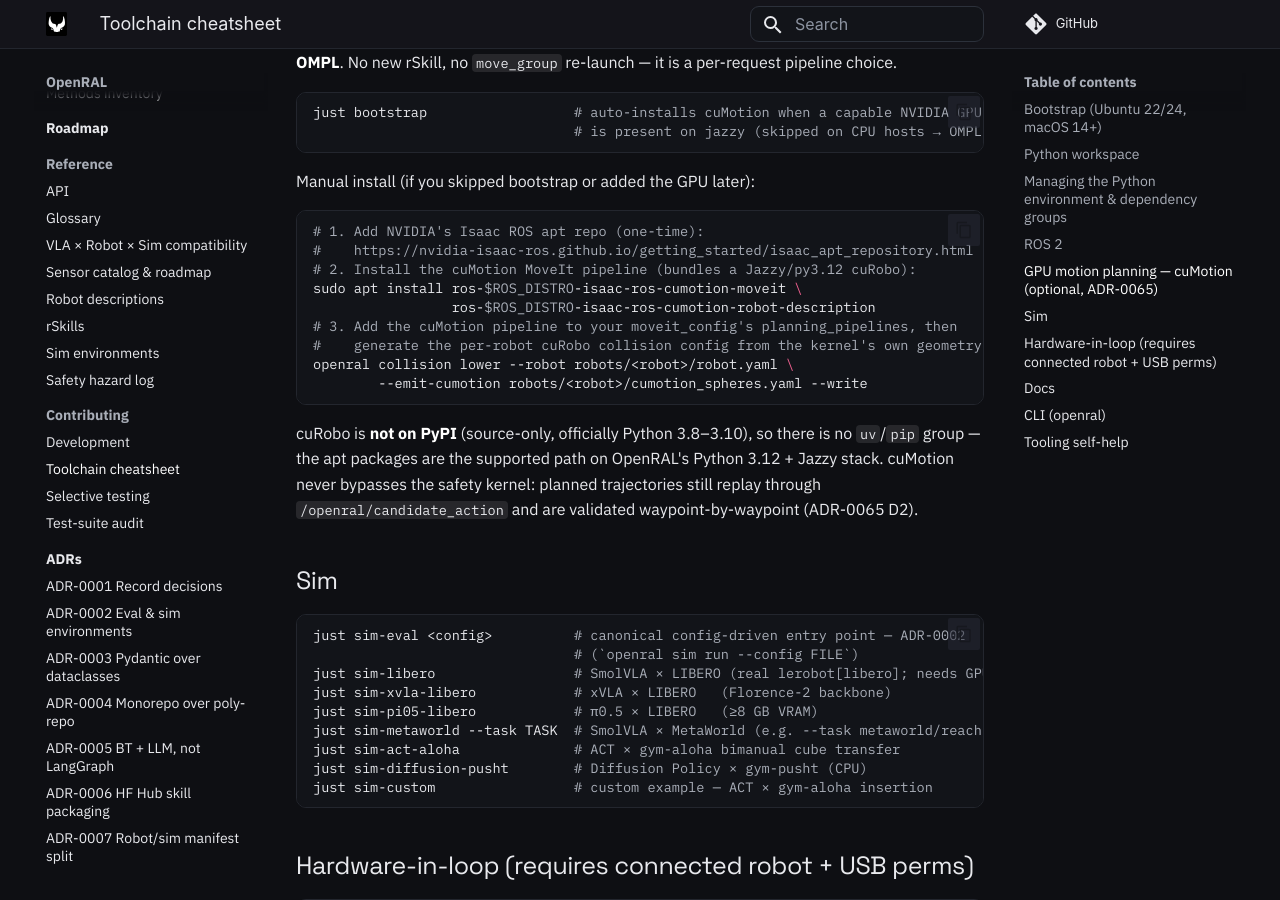
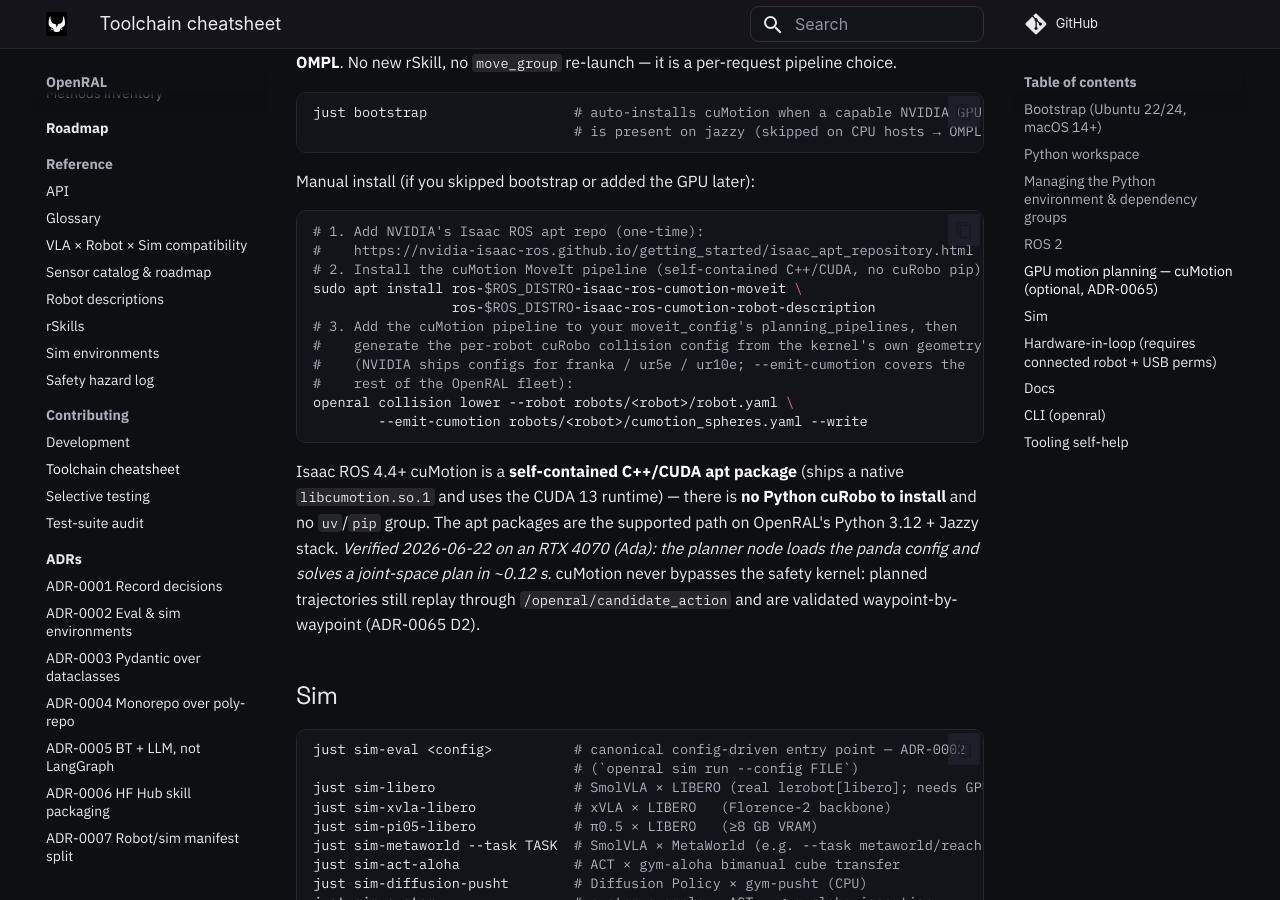
Before and after one commit to OpenRAL/openral, an MkDocs documentation site: the page built from docs/contributing/toolchain.md, in a window 1280 px wide and 900 px high, scrolled down 2761 px. Built offline with MkDocs 1.6.1 and Material for MkDocs 9.7.7, drawn with Linux system fonts in a browser that asks for light colours; comment, search, counter and statistics services are not loaded.

Commit message:
docs(cumotion): correct install (self-contained C++/CUDA) + record live GPU validation
Isaac ROS 4.4 cuMotion is self-contained: libcumotion_planner_lib.so links
a bundled native libcumotion.so.1 + libcudart.so.13. There is NO Python
cuRobo dependency (correcting the earlier "cuRobo from source / py3.10"
framing) and no uv/pip group — the apt packages are the whole planner.

Verified 2026-06-22 on an RTX 4070 (Ada, CUDA 13.2, Jazzy): the cuMotion
planner node loads the panda config and solves a joint-to-joint MotionPlan
(success, MoveItErrorCodes.SUCCESS) in ~0.12 s on the GPU. ADR-0065 gains a
Validation section; bootstrap + toolchain docs corrected.

Co-Authored-By: Claude Opus 4.8 (1M context) <noreply@anthropic.com>
Claude-Session: https://claude.ai/code/session_017uCnzdqAFraU16iFS5bZ1q
Signed-off-by: Adrian Llopart <adrianllopart@gmail.com>

````diff
--- a/docs/contributing/toolchain.md
+++ b/docs/contributing/toolchain.md
@@ -141,20 +141,25 @@ Manual install (if you skipped bootstrap or added the GPU later):
 ```bash
 # 1. Add NVIDIA's Isaac ROS apt repo (one-time):
 #    https://nvidia-isaac-ros.github.io/getting_started/isaac_apt_repository.html
-# 2. Install the cuMotion MoveIt pipeline (bundles a Jazzy/py3.12 cuRobo):
+# 2. Install the cuMotion MoveIt pipeline (self-contained C++/CUDA, no cuRobo pip):
 sudo apt install ros-$ROS_DISTRO-isaac-ros-cumotion-moveit \
                  ros-$ROS_DISTRO-isaac-ros-cumotion-robot-description
 # 3. Add the cuMotion pipeline to your moveit_config's planning_pipelines, then
-#    generate the per-robot cuRobo collision config from the kernel's own geometry:
+#    generate the per-robot cuRobo collision config from the kernel's own geometry
+#    (NVIDIA ships configs for franka / ur5e / ur10e; --emit-cumotion covers the
+#    rest of the OpenRAL fleet):
 openral collision lower --robot robots/<robot>/robot.yaml \
         --emit-cumotion robots/<robot>/cumotion_spheres.yaml --write
 ```
 
-cuRobo is **not on PyPI** (source-only, officially Python 3.8–3.10), so there is
-no `uv`/`pip` group — the apt packages are the supported path on OpenRAL's
-Python 3.12 + Jazzy stack. cuMotion never bypasses the safety kernel: planned
-trajectories still replay through `/openral/candidate_action` and are validated
-waypoint-by-waypoint (ADR-0065 D2).
+Isaac ROS 4.4+ cuMotion is a **self-contained C++/CUDA apt package** (ships a
+native `libcumotion.so.1` and uses the CUDA 13 runtime) — there is **no Python
+cuRobo to install** and no `uv`/`pip` group. The apt packages are the supported
+path on OpenRAL's Python 3.12 + Jazzy stack. *Verified 2026-06-22 on an RTX 4070
+(Ada): the planner node loads the panda config and solves a joint-space plan in
+~0.12 s.* cuMotion never bypasses the safety kernel: planned trajectories still
+replay through `/openral/candidate_action` and are validated waypoint-by-waypoint
+(ADR-0065 D2).
 
 ## Sim
 
````
Also changed, not shown: docs/adr/0065-cumotion-cuda-moveit-planning.md (+6 -0 lines), 1 other file.
